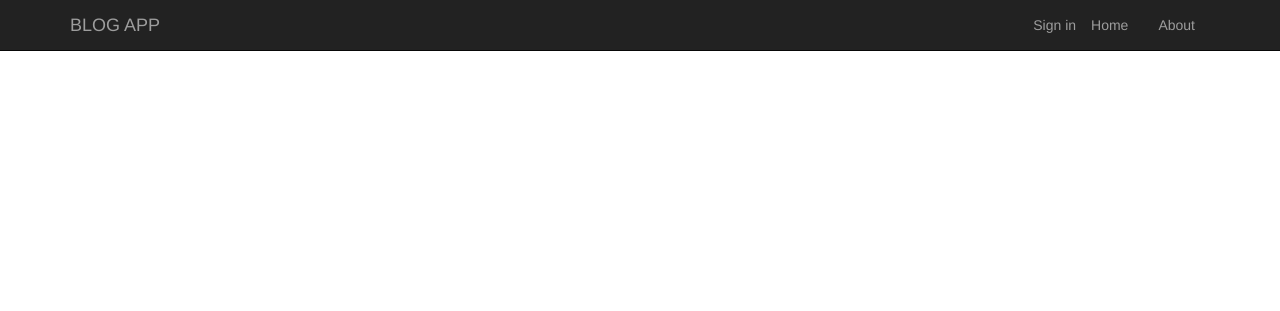
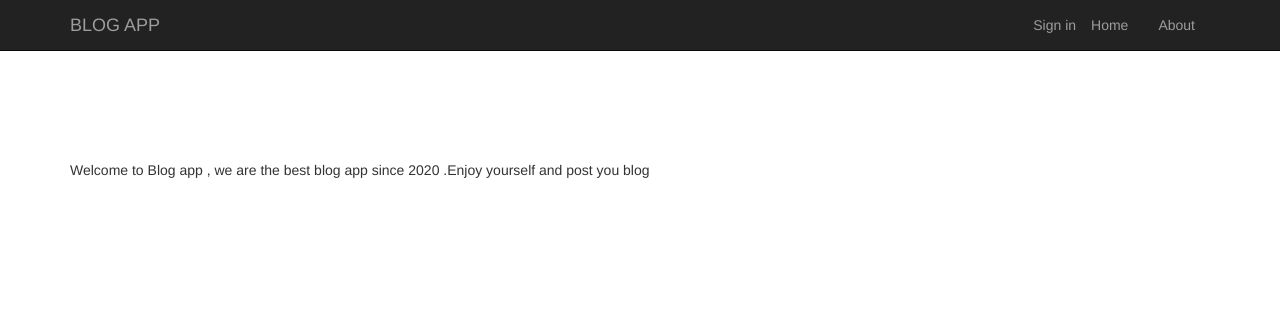
Before and after one commit to josphat-mwangi/Blog-, a Flask app: page /about in a window 1280 px wide. Shown: the top 311 px of the page. Run offline with Flask 2, Linux system fonts and the light colour scheme; parts of the project's set-up code (start-up, migrations or seed data) failed here and were passed over; some libraries are stand-ins or nearby versions.

Commit message:
update the about page

```diff
--- a/app/templates/about.html
+++ b/app/templates/about.html
@@ -1,3 +1,7 @@
 {% extends 'base.html'%}
 {% block content %}
+    <div class="container">
+        Welcome to Blog app , we are the best blog app since 2020 .Enjoy yourself and post you blog
+    </div>
+
 {% endblock %}
```
